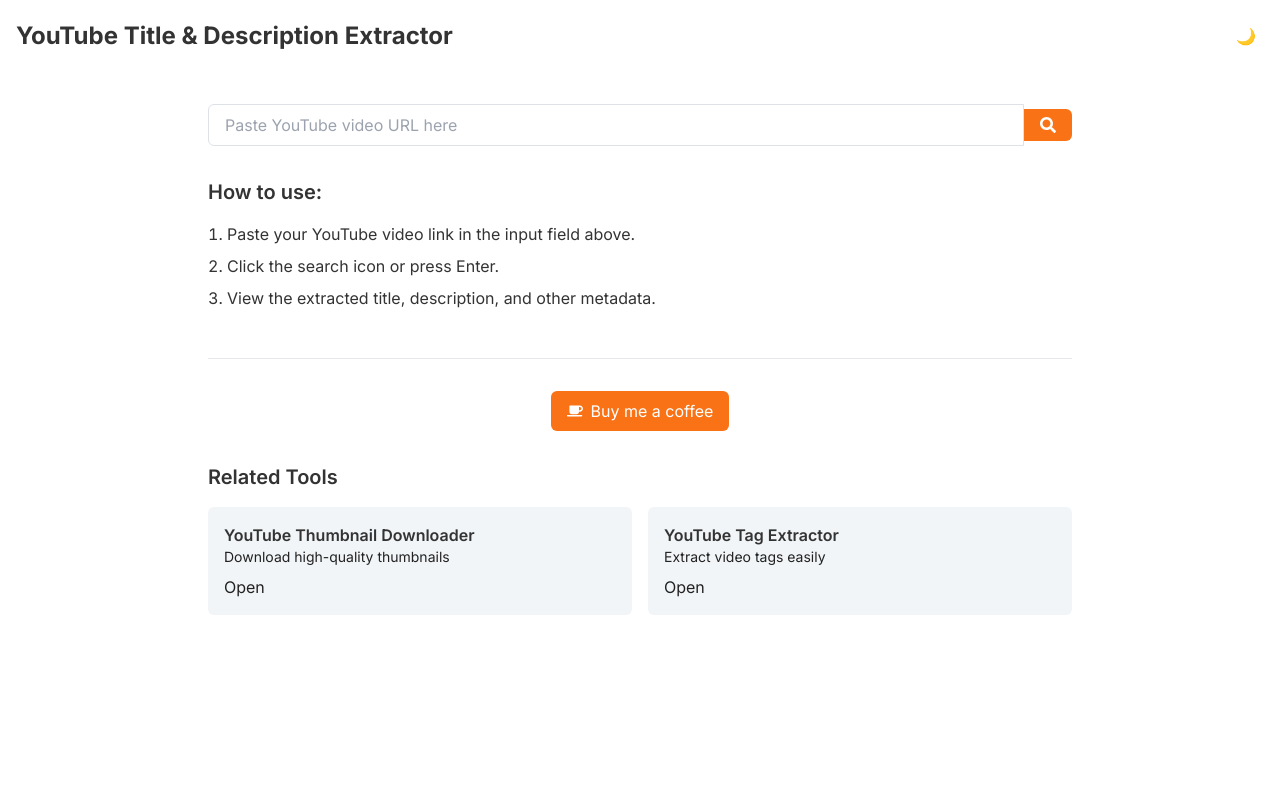
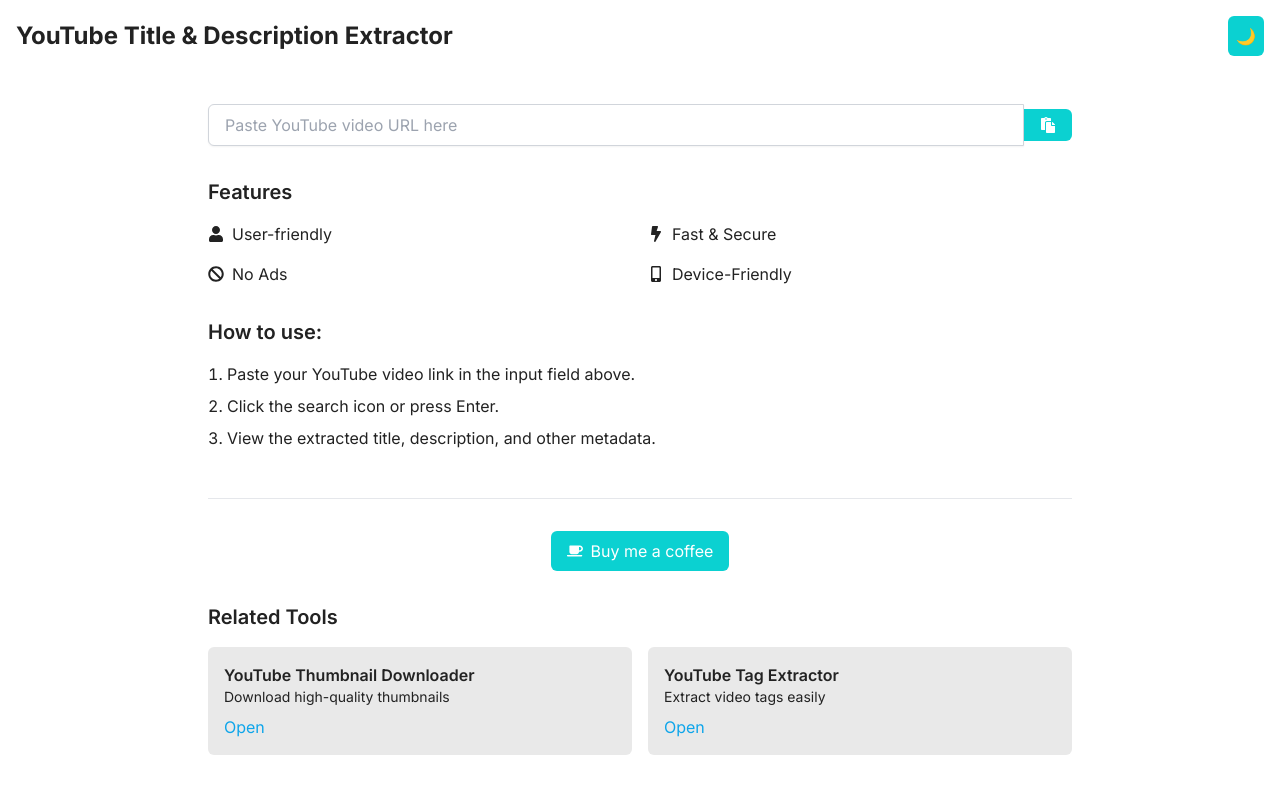
Before and after one commit to samcuxx/youcux, a Next.js app: page / in a window 1280 px wide. Shown: the top 794 px of the page. Built offline with nearby package versions, Linux system fonts and the light colour scheme.

Commit message:
few fixes 👌👌

```diff
--- a/app/components/FAQ.tsx
+++ b/app/components/FAQ.tsx
@@ -19,11 +19,11 @@
 
   return (
     <section className="mt-8">
-      <h2 className="text-xl font-semibold mb-4">FAQ</h2>
+      <h2 className="text-xl font-semibold mb-4 text-textPrimary">FAQ</h2>
       <ul className="space-y-4">
         {faqs.map((faq, index) => (
           <li key={index}>
-            <h3 className="font-semibold text-text">{faq.question}</h3>
+            <h3 className="font-semibold text-textPrimary">{faq.question}</h3>
             <p className="text-textSecondary">{faq.answer}</p>
           </li>
         ))}
--- a/app/components/Footer.tsx
+++ b/app/components/Footer.tsx
@@ -12,23 +12,23 @@
   return (
     <footer className="mt-12 border-t pt-8">
       <div className="flex justify-center mb-8">
-        <button className="flex items-center space-x-2 bg-orange-500 text-white px-4 py-2 rounded-md hover:bg-orange-600">
+        <button className="flex items-center space-x-2 bg-accent2 text-background px-4 py-2 rounded-md hover:bg-accent1">
           <FaCoffee />
           <span>Buy me a coffee</span>
         </button>
       </div>
       <div>
-        <h2 className="text-xl font-semibold mb-4">Related Tools</h2>
+        <h2 className="text-xl font-semibold mb-4 text-textPrimary">
+          Related Tools
+        </h2>
         <div className="grid grid-cols-2 gap-4">
           {relatedTools.map((tool, index) => (
-            <div key={index} className="bg-card p-4 rounded-md">
-              <h3 className="font-semibold text-text">{tool.name}</h3>
+            <div key={index} className="bg-foreground p-4 rounded-md">
+              <h3 className="font-semibold text-textPrimary">{tool.name}</h3>
               <p className="text-sm text-textSecondary mb-2">
                 {tool.description}
               </p>
-              <button className="text-textSecondary hover:text-text">
-                Open
-              </button>
+              <button className="text-accent1 hover:text-accent2">Open</button>
             </div>
           ))}
         </div>
--- a/app/components/ThemeToggle.tsx
+++ b/app/components/ThemeToggle.tsx
@@ -15,7 +15,7 @@
 
   return (
     <button
-      className="p-2 rounded-md hover:bg-gray-200 dark:hover:bg-gray-700"
+      className="p-2 rounded-md bg-accent2 text-background hover:bg-accent1"
       onClick={() => setTheme(theme === "dark" ? "light" : "dark")}
     >
       {theme === "dark" ? "🌞" : "🌙"}
--- a/app/components/VideoInfo.tsx
+++ b/app/components/VideoInfo.tsx
@@ -43,7 +43,7 @@
   };
 
   return (
-    <div className="bg-card shadow-md rounded-lg overflow-hidden">
+    <div className="bg-foreground shadow-md rounded-lg overflow-hidden">
       <div className="relative h-0 pb-[56.25%]">
         <Image
           src={thumbnail}
@@ -56,10 +56,10 @@
       </div>
       <div className="p-6 space-y-4">
         <div className="flex justify-between items-start">
-          <h2 className="text-2xl font-bold text-text">{title}</h2>
+          <h2 className="text-2xl font-bold text-textPrimary">{title}</h2>
           <button
             onClick={() => copyToClipboard(title, "Title")}
-            className="text-textSecondary hover:text-text"
+            className="text-accent2 hover:text-accent1"
             title="Copy title"
           >
             <FaCopy />
@@ -78,14 +78,14 @@
                 "Video URL"
               )
             }
-            className="text-textSecondary hover:text-text"
+            className="text-accent2 hover:text-accent1"
             title="Copy video URL"
           >
             <FaLink />
           </button>
           <button
             onClick={downloadThumbnail}
-            className="text-textSecondary hover:text-text"
+            className="text-accent2 hover:text-accent1"
             title="Download thumbnail"
           >
             <FaDownload />
@@ -93,12 +93,12 @@
         </div>
         <div>
           <div className="flex justify-between items-start">
-            <h3 className="text-lg font-semibold mb-2 text-text">
+            <h3 className="text-lg font-semibold mb-2 text-textPrimary">
               Description
             </h3>
             <button
               onClick={() => copyToClipboard(description, "Description")}
-              className="text-textSecondary hover:text-text"
+              className="text-accent2 hover:text-accent1"
               title="Copy description"
             >
               <FaCopy />
@@ -111,10 +111,12 @@
         {tags.length > 0 && (
           <div>
             <div className="flex justify-between items-start">
-              <h3 className="text-lg font-semibold mb-2 text-text">Tags</h3>
+              <h3 className="text-lg font-semibold mb-2 text-textPrimary">
+                Tags
+              </h3>
               <button
                 onClick={() => copyToClipboard(tags.join(", "), "Tags")}
-                className="text-textSecondary hover:text-text"
+                className="text-accent2 hover:text-accent1"
                 title="Copy tags"
               >
                 <FaCopy />
@@ -124,7 +126,7 @@
               {tags.map((tag, index) => (
                 <span
                   key={index}
-                  className="bg-tableStripe text-textSecondary px-2 py-1 rounded-md text-sm"
+                  className="bg-background text-textSecondary px-2 py-1 rounded-md text-sm"
                 >
                   {tag}
                 </span>
--- a/app/components/VideoInput.tsx
+++ b/app/components/VideoInput.tsx
@@ -1,5 +1,5 @@
 import { useState } from "react";
-import { FaSearch } from "react-icons/fa";
+import { FaSearch, FaPaste } from "react-icons/fa";
 
 interface VideoInputProps {
   onExtract: (url: string) => void;
@@ -25,23 +25,42 @@
     }
   };
 
+  const handlePaste = async () => {
+    try {
+      const text = await navigator.clipboard.readText();
+      setUrl(text); // Set the pasted text into the URL state
+    } catch (err) {
+      console.error("Failed to read clipboard contents: ", err);
+    }
+  };
+
   return (
-    <div>
+    <div className="mb-6">
       <form onSubmit={handleSubmit} className="flex items-center">
         <input
           type="text"
           value={url}
           onChange={(e) => setUrl(e.target.value)}
           placeholder="Paste YouTube video URL here"
-          className="flex-grow px-4 py-2 border border-border rounded-l-md focus:outline-none focus:ring-2 focus:ring-orange-500 bg-background text-text"
+          className="flex-grow px-4 py-2 border border-gray-300 rounded-l-md focus:outline-none focus:ring-2 focus:ring-accent2 bg-white text-gray-800 shadow-sm"
         />
+        {url ? (
           <button
             type="submit"
             disabled={isLoading}
-          className="px-4 py-2 bg-orange-500 text-white rounded-r-md hover:bg-orange-600 focus:outline-none focus:ring-2 focus:ring-orange-500 focus:ring-offset-2 disabled:opacity-50"
+            className="px-4 py-2 bg-accent2 text-white rounded-r-md hover:bg-accent1 focus:outline-none focus:ring-2 focus:ring-accent2 focus:ring-offset-2 disabled:opacity-50 transition"
           >
             {isLoading ? "..." : <FaSearch />}
           </button>
+        ) : (
+          <button
+            type="button"
+            onClick={handlePaste}
+            className="px-4 py-2 bg-accent2 text-white rounded-r-md hover:bg-accent1 focus:outline-none focus:ring-2 focus:ring-accent2 focus:ring-offset-2 transition"
+          >
+            <FaPaste />
+          </button>
+        )}
       </form>
       {error && <p className="text-red-500 text-center mt-2">{error}</p>}
     </div>
--- a/app/globals.css
+++ b/app/globals.css
@@ -3,31 +3,24 @@
 @tailwind utilities;
 
 :root {
-  --background-color: #ffffff;
-  --text-color: #333333;
-  --text-color-secondary: #222222;
-  --card-background: #f1f5f7;
-  --border-color: #dee2e6;
-  --table-stripe-color: #f8f9fa;
-  --table-hover-color: #e9ecef;
+  --background: #ffffff;
+  --foreground: #e9e9e9;
+  --text-primary: #222222;
+  --text-secondary: #222222;
+  --accent-1: #0ea5ea;
+  --accent-2: #0bd1d1;
 }
 
-@media (prefers-color-scheme: dark) {
-  :root {
-    --background-color: #0f172a;
-    --text-color: #b9e0f2;
-    --text-color-secondary: #94a9c9;
-    --card-background: #131c31;
-    --border-color: #222f43;
-    --table-stripe-color: #131c31;
-    --table-hover-color: #1e293b;
-  }
+.dark {
+  --background: #0f172a;
+  --foreground: #131c31;
+  --text-primary: #94a9c9;
+  --text-secondary: #66768f;
 }
 
 body {
-  color: var(--text-color);
-  background: var(--background-color);
-  font-family: Arial, Helvetica, sans-serif;
+  color: var(--text-secondary);
+  background: var(--background);
 }
 
 @layer utilities {
@@ -38,11 +31,8 @@
 
 /* Force dark mode styles */
 .dark {
-  --background-color: #0f172a;
-  --text-color: #b9e0f2;
-  --text-color-secondary: #94a9c9;
-  --card-background: #131c31;
-  --border-color: #222f43;
-  --table-stripe-color: #131c31;
-  --table-hover-color: #1e293b;
+  --background: #0f172a;
+  --foreground: #131c31;
+  --text-primary: #94a9c9;
+  --text-secondary: #66768f;
 }
--- a/app/page.tsx
+++ b/app/page.tsx
@@ -1,11 +1,13 @@
 import Footer from "./components/Footer";
 import VideoExtractor from "./components/VideoExtractor";
+import FeatureList from "./components/FeatureList"; // Import the FeatureList component
 
 export default function Home() {
   return (
     <div className="max-w-4xl mx-auto px-4 py-8">
       <main>
         <VideoExtractor />
+        <FeatureList /> {/* Add the FeatureList component here */}
         <Instructions />
       </main>
       <Footer />
--- a/tailwind.config.ts
+++ b/tailwind.config.ts
@@ -11,13 +11,12 @@
   theme: {
     extend: {
       colors: {
-        background: "var(--background-color)",
-        text: "var(--text-color)",
-        textSecondary: "var(--text-color-secondary)",
-        card: "var(--card-background)",
-        border: "var(--border-color)",
-        tableStripe: "var(--table-stripe-color)",
-        tableHover: "var(--table-hover-color)",
+        background: "var(--background)",
+        foreground: "var(--foreground)",
+        textPrimary: "var(--text-primary)",
+        textSecondary: "var(--text-secondary)",
+        accent1: "var(--accent-1)",
+        accent2: "var(--accent-2)",
       },
     },
   },
```
Lines whose indentation alone changed are shown as unchanged.
